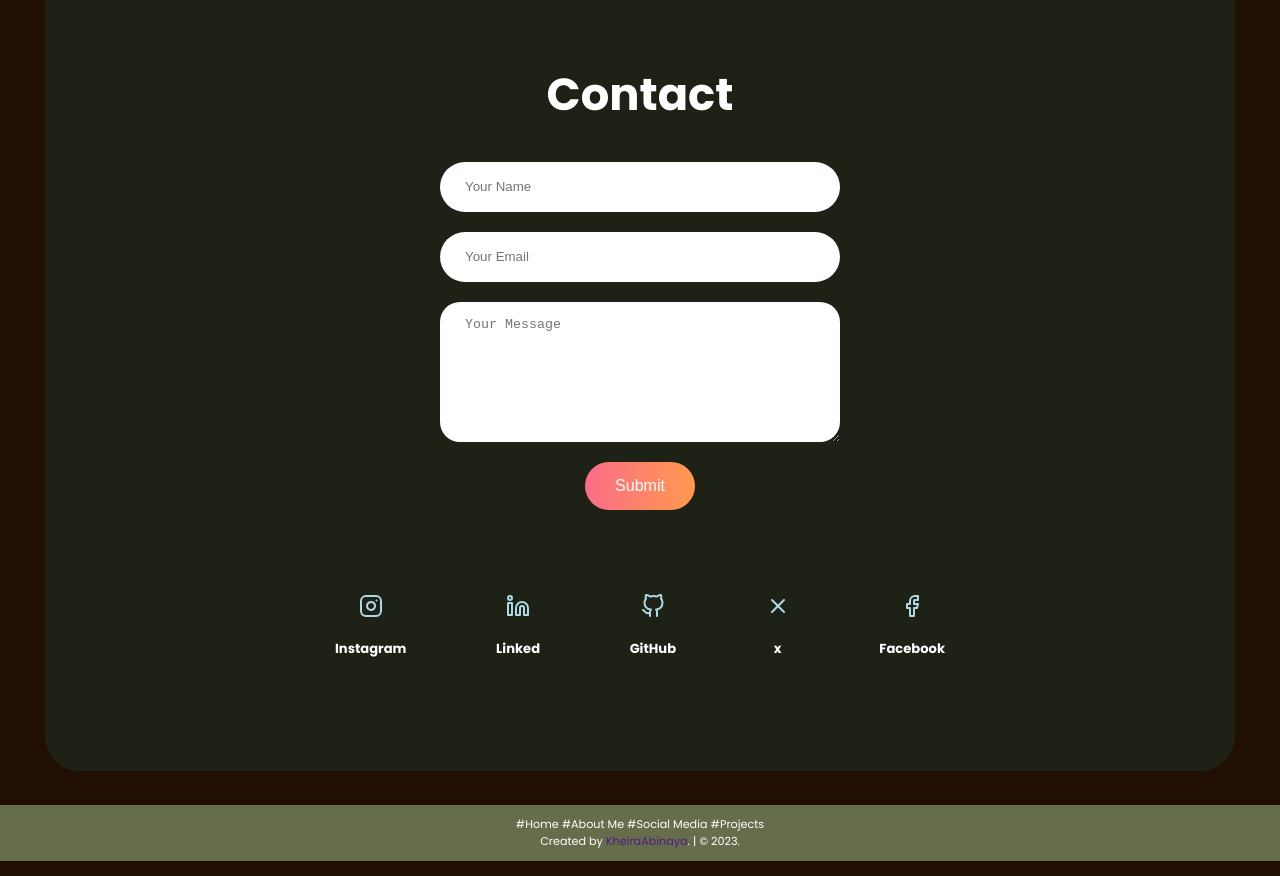
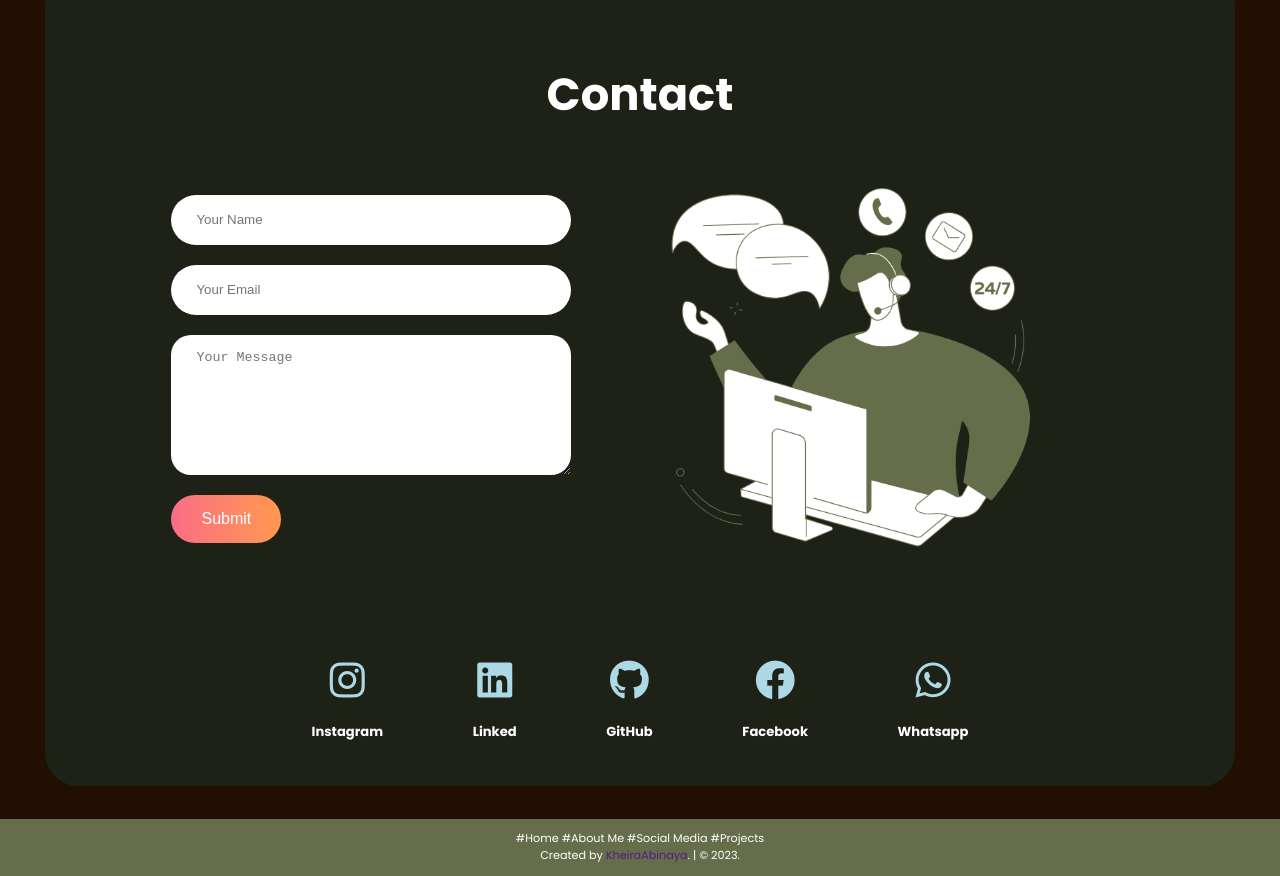
Before and after one commit to 481n4y4/WebPersonal-4b1naya, a plain HTML site: page index.html in a window 1280 px wide. Shown: the part 3363-4239 px from the top of the page. Drawn offline with nearby package versions, Linux system fonts and the light colour scheme.

Commit message:
pembaruan untuk bagian contact

```diff
--- a/assets/css/style.css
+++ b/assets/css/style.css
@@ -192,10 +192,15 @@ body {
 }
 
 /* Sosmed Section */
+.contact-container {
+  display: flex;
+  align-items: center;
+  justify-content: space-evenly;
+}
 .contact-left {
   display: flex;
   flex-direction: column;
-  align-items: center;
+  align-items: start;
   gap: 20px;
 }
 .contact-left-title h2 {
@@ -251,6 +256,14 @@ body {
 .contact-right img {
   width: 500px;
 }
+@media (max-width: 800px) {
+  .contact-inputs {
+    width: 70vw;
+  }
+  .contact-right {
+    display: none;
+  }
+}
 
 .Sosmed .row {
   margin-top: 1.5rem;
@@ -277,6 +290,12 @@ body {
 
 .Sosmed a {
   color: lightblue;
+}
+
+.Sosmed-card i {
+  font-size: 40px; /* Atur ukuran icon */
+  color: #add8e6; /* Warna biru muda */
+  margin-bottom: 0.5rem;
 }
 
 /* Creation Section */
--- a/index.html
+++ b/index.html
@@ -12,6 +12,12 @@
     <link
       href="https://fonts.googleapis.com/css2?family=Poppins:ital,wght@0,100;0,300;0,400;0,700;1,700&display=swap"
       rel="stylesheet"
+    />
+
+    <!-- Font Awesome -->
+    <link
+      rel="stylesheet"
+      href="https://cdnjs.cloudflare.com/ajax/libs/font-awesome/6.4.0/css/all.min.css"
     />
 
     <!-- Feather Icons -->
@@ -102,8 +108,16 @@
       <h2>Contact</h2>
 
       <div class="contact-container">
-        <form action="" class="contact-left">
-          <input type="hidden" name="access_key" value="" />
+        <form
+          action="https://api.web3forms.com/submit"
+          method="POST"
+          class="contact-left"
+        >
+          <input
+            type="hidden"
+            name="access_key"
+            value="4b01bfae-9d39-4341-a30d-554d890f359f"
+          />
           <input
             type="text"
             name="name"
@@ -126,13 +140,18 @@
           ></textarea>
           <button type="submit">Submit</button>
         </form>
-        <div class="contact-right row">
+        <div class="contact-right">
+          <img src="assets/img/contact.png" alt="" />
+        </div>
+      </div>
+      <div class="row">
         <div class="Sosmed-card">
           <a
-              href="https://instagram.com/callme_v1ns?igshid=OGQ5ZDc2ODk2ZA=="
+            href="https://www.instagram.com/abinaya_4o4?igsh=MWMwZzRqaTNtbjkxbw=="
             id="instagram"
-              ><i data-feather="instagram"></i
-            ></a>
+          >
+            <i class="fab fa-instagram"></i>
+          </a>
           <h3 class="Sosmed-card-title">Instagram</h3>
         </div>
 
@@ -140,33 +159,35 @@
           <a
             href="https://www.linkedin.com/in/kheira-abinaya-677ba2286"
             id="linkedin"
-              ><i data-feather="linkedin"></i
-            ></a>
+          >
+            <i class="fab fa-linkedin"></i>
+          </a>
           <h3 class="Sosmed-card-title">Linked</h3>
         </div>
 
         <div class="Sosmed-card">
-            <a href="https://github.com/481n4y4" id="github"
-              ><i data-feather="github"></i
-            ></a>
+          <a href="https://github.com/481n4y4" id="github">
+            <i class="fab fa-github"></i>
+          </a>
           <h3 class="Sosmed-card-title">GitHub</h3>
-          </div>
-
-          <div class="Sosmed-card">
-            <a href="https://x.com/481N4Y4?t=tqccdfFj2wAns1cZ3GVSqA&s=08" id="x"
-              ><i data-feather="x"></i
-            ></a>
-            <h3 class="Sosmed-card-title">x</h3>
         </div>
 
         <div class="Sosmed-card">
           <a
             href="https://www.facebook.com/kheira.abinaya?mibextid=ZbWKwL"
             id="facebook"
-              ><i data-feather="facebook"></i
-            ></a>
+          >
+            <i class="fab fa-facebook"></i>
+          </a>
           <h3 class="Sosmed-card-title">Facebook</h3>
         </div>
+
+        <div class="Sosmed-card">
+          <a href="https://wa.me/6285179902663" id="whatsapp">
+            <!-- Ganti dengan no HP kamu -->
+            <i class="fab fa-whatsapp"></i>
+          </a>
+          <h3 class="Sosmed-card-title">Whatsapp</h3>
         </div>
       </div>
     </section>
```
Lines whose indentation alone changed are shown as unchanged.
